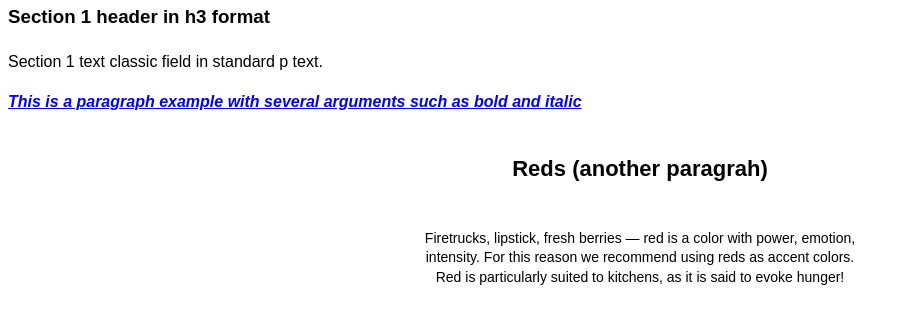
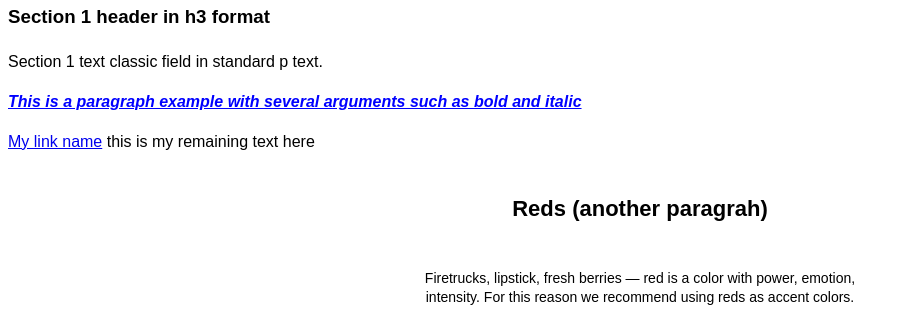
Before and after one commit to Pwersurge/CheatSheet, a plain HTML site: page index.html in a window 1280 px wide. Shown: the part 1079-1389 px from the top of the page, without its empty margins (0-909 px from the left). Drawn offline with Linux system fonts and the light colour scheme.

Commit message:
Add tooltip functionality to links and refine text decoration styles

```diff
--- a/index.html
+++ b/index.html
@@ -48,6 +48,13 @@
         <h3>Section 1 header in h3 format</h3>
         <p>Section 1 text classic field in standard p text.</p><p class="coolwords">This is a paragraph example with several arguments such as bold and italic</p>
     </div>
+     <div>
+      <!-- TOOLTIPING This is a standard code structure for efficient tooltip on links-->
+      <p>
+        <a href="https://www.codecademy.com" title="Tooltip message">My link name</a> this is my remaining text here
+      </p>
+     </div>
+<!-- TOOLTIP ABOVE-->
 
     <div>
  <!-- I copied a big chunk of code from color style practices. Lots of properties within CSS sheet as well Red Swatches -->
--- a/styles.css
+++ b/styles.css
@@ -56,9 +56,15 @@ html {
     color: blue; /* This allowed me to change the font color */
     font-weight: bold; /* This allowed me to make the font bold */
     font-style: italic; /* This allowed me to make the font italic */
-    text-decoration: underline; /* This allowed me to underline the text */
+    /* STYLING text-decoration: underline; /* This allowed me to underline the text
+    You should always consider making your default link style match your color scheme. */
+    text-decoration: underline;
 }
 
+/* additonal styling info - Tooltips & Titles
+Tooltips are small pop-ups that appear when you hover over a link or button. They provide additional information about the link or button.
+Titles are text that appears when you hover over an image or other elements. They provide additional information about the element.
+*/
 /* This is the CSS for the image imbedding them as container, allows to control within it */
 .image-container {
     text-align: center; /* Center the image and caption */
```
